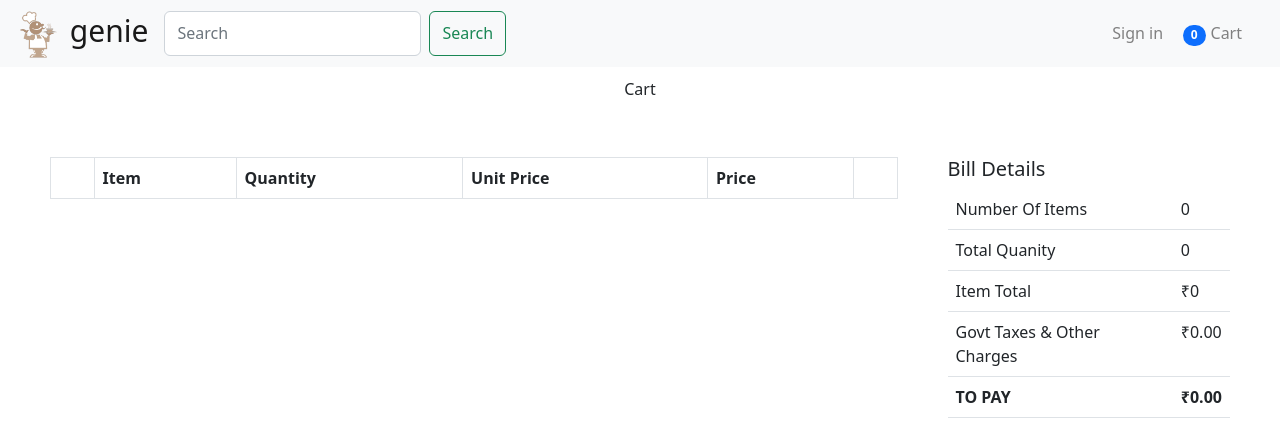
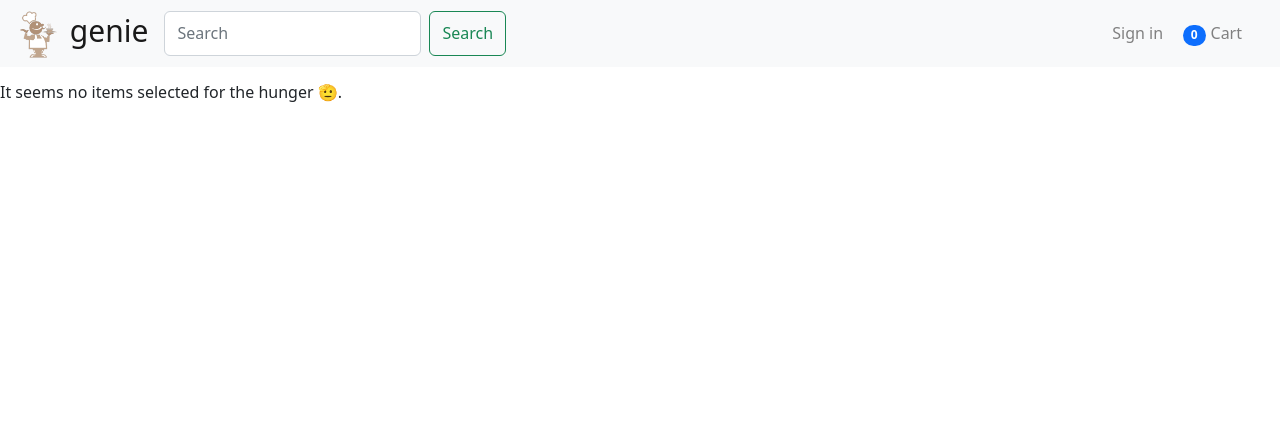
Before and after one commit to SanjeevSaniel/Food_Delivery_App, a React (Create React App) app: page /cart in a window 1280 px wide. Shown: the top 442 px of the page. Built offline with nearby package versions, Linux system fonts and the light colour scheme.

Commit message:
new build version

```diff
--- a/src/components/cart/Cart.jsx
+++ b/src/components/cart/Cart.jsx
@@ -45,28 +45,6 @@ const Cart = () => {
     }
   };
 
-  // function total() {
-  //   let sum = 0;
-  //   for (let item in cart) {
-  //     sum += item.menu.quantity;
-  //   }
-  //   setCartTotal(sum);
-  // }
-
-  // function total() {
-  //   let cartCopy = [...cart];
-  //   let sum = 0;
-  //   if (cartCopy.length !== 0) {
-  //     for (let item of cartCopy) {
-  //       sum += item.quantity;
-  //       console.log(item);
-  //     }
-  //     setNoOfItems(sum);
-  //     setCartTotal(sum);
-  //   }
-  // }
-  // total();
-
   useEffect(() => {
     console.log(cart);
 
@@ -93,6 +71,9 @@ const Cart = () => {
     let sum = cartTotal + cartTotal * 0.03;
     setToPay(sum.toFixed(2));
   }, [cartTotal]);
+
+  if (cart.length === 0)
+    return <p>It seems no items selected for the hunger 🫡.</p>;
 
   return (
     <div className="cart__container">
```
Also changed, not shown: 7 other files (tests, documents, lock files or other folders).
